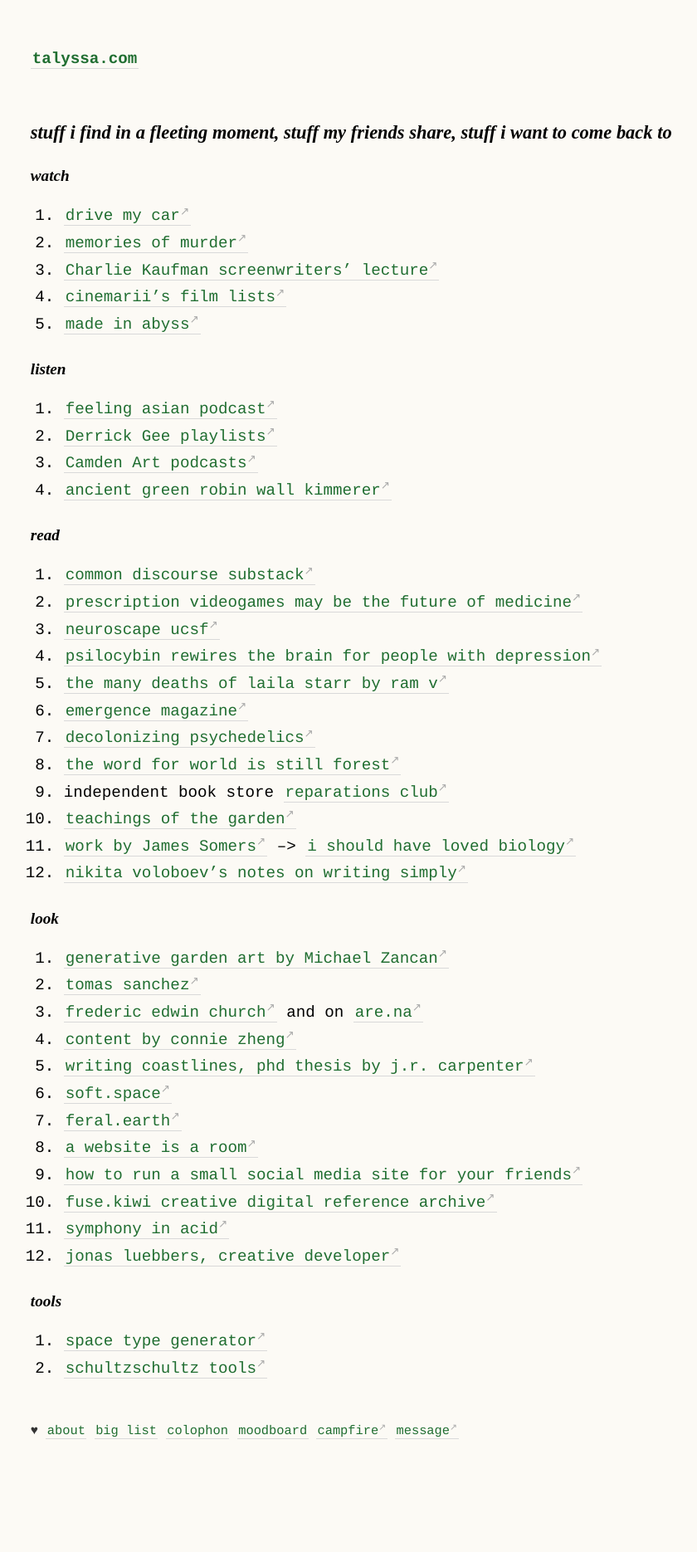
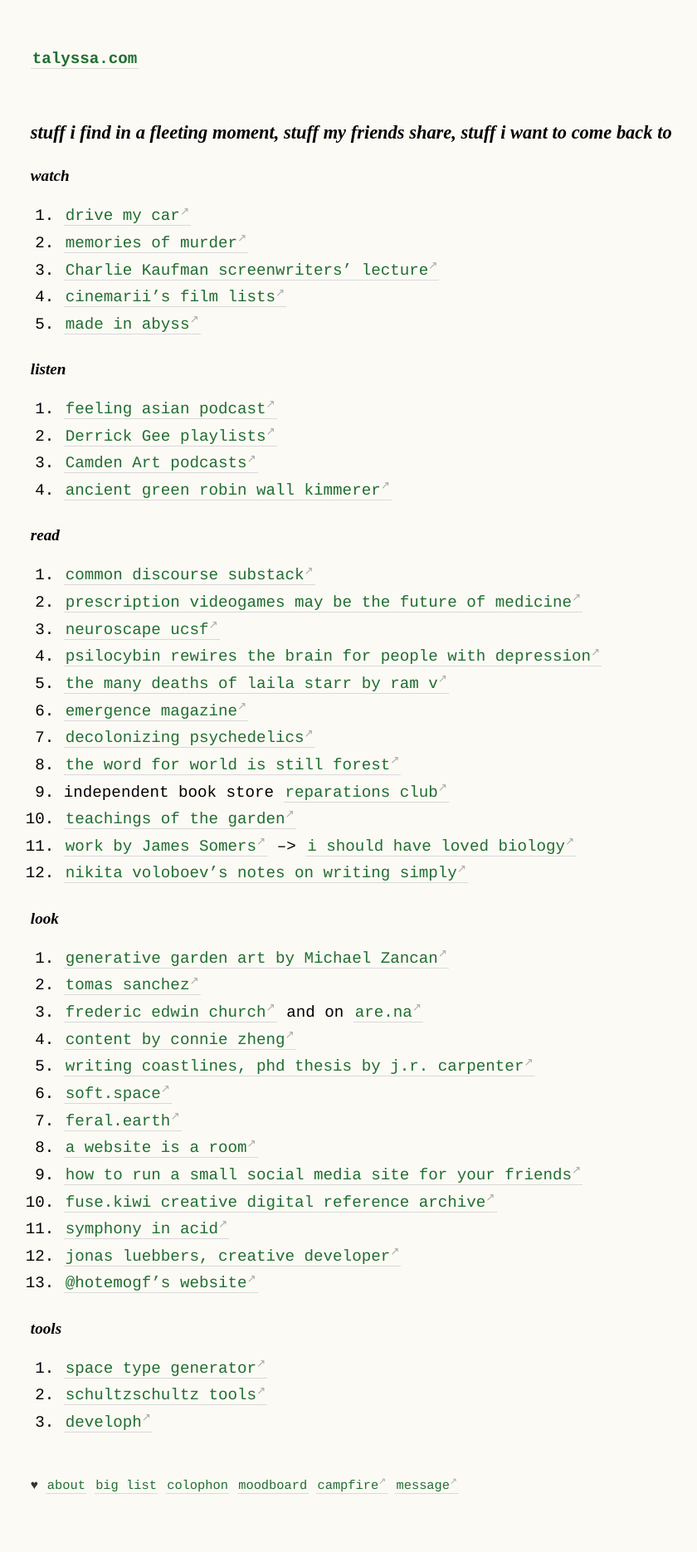
Before and after one commit to geminiworms/talyssagarden.github.io, a Jekyll site: the page built from _pages/big-list.md, in a window 1280 px wide. Shown: the whole page at 83% size, without its empty margins (40-880 px from the left). Built offline with Jekyll 4.4.1, drawn with Linux system fonts in a browser that asks for light colours; before the commit the page ends 1804 px from its top, so only the background shows below that.

Commit message:
Update big-list.md

```diff
--- a/_pages/big-list.md
+++ b/_pages/big-list.md
@@ -46,7 +46,9 @@
 10. [fuse.kiwi creative digital reference archive](https://www.fuse.kiwi/)
 11. [symphony in acid](https://symphonyinacid.net/)
 12. [jonas luebbers, creative developer](jonasluebbers.com)
+13. [@hotemogf's website](https://chia.design/)
 
 #### tools
 1. [space type generator](https://spacetypegenerator.com/)
 2. [schultzschultz tools](https://www.schultzschultz.com/tools.html)
+3. [developh](https://developh.org/)
```
